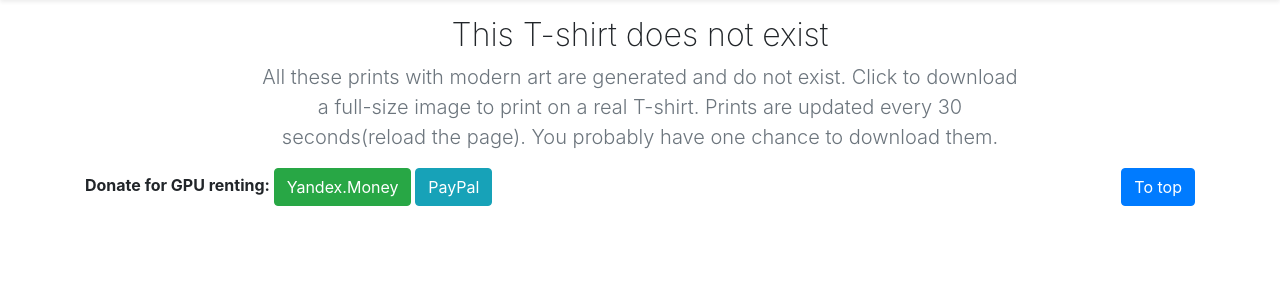
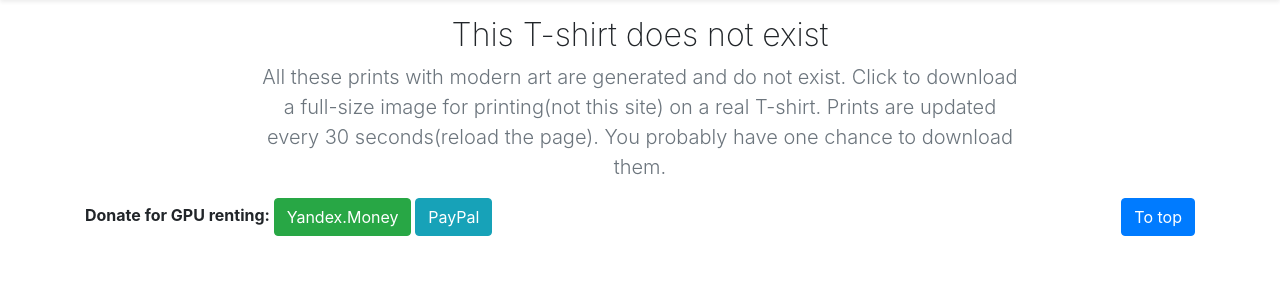
Before and after one commit to EvgenyKashin/ganarts, a Flask app: template server/templates/index.html in a window 1280 px wide. Shown: the part 56-356 px from the top of the page. Run offline with Flask 2, Linux system fonts and the light colour scheme; the template is opened without the code that fills it, so the values that code supplies are empty; some libraries are stand-ins or nearby versions.

Commit message:
Correct text

```diff
--- a/server/templates/index.html
+++ b/server/templates/index.html
@@ -106,7 +106,7 @@
         <div class="container">
           <h2 class="jumbotron-heading">This T-shirt does not exist</h2>
           <p class="lead text-muted">All these prints with modern art are generated and do not exist.
-              Click to download a full-size image to print on a real T-shirt.
+              Click to download a full-size image for printing(not this site) on a real T-shirt.
               Prints are updated every 30 seconds(reload the page).
               You probably have one chance to download them.
           </p>
```
